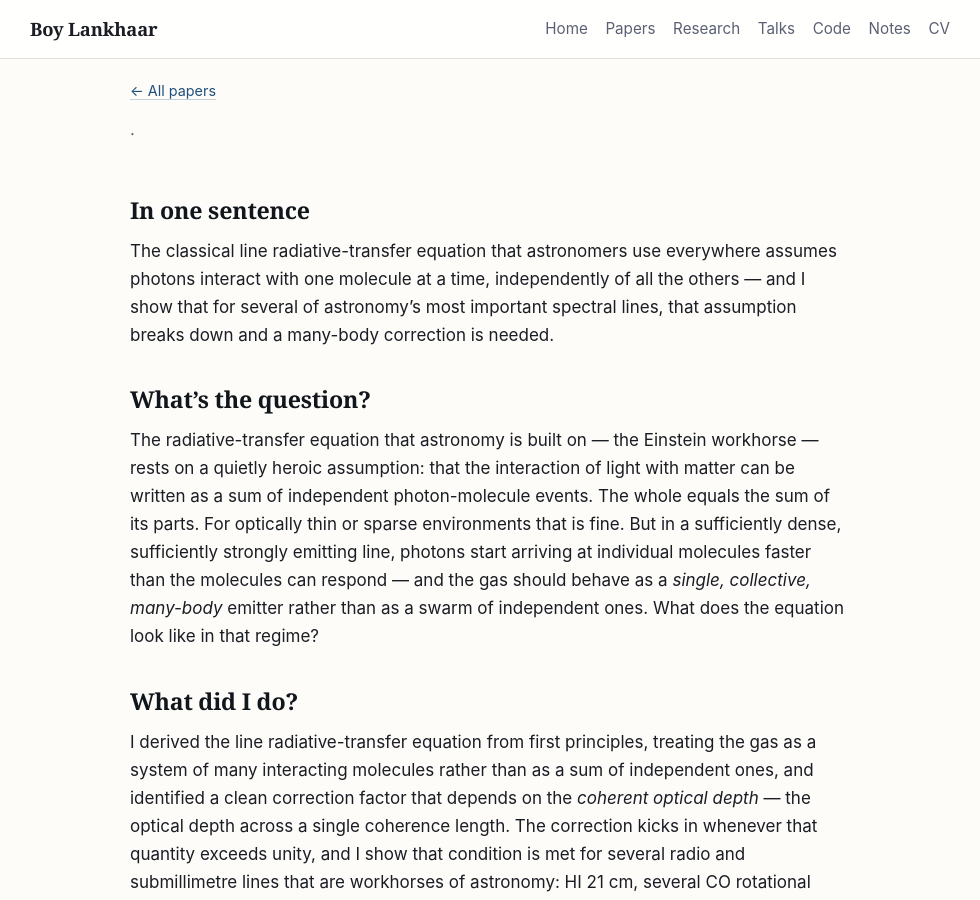
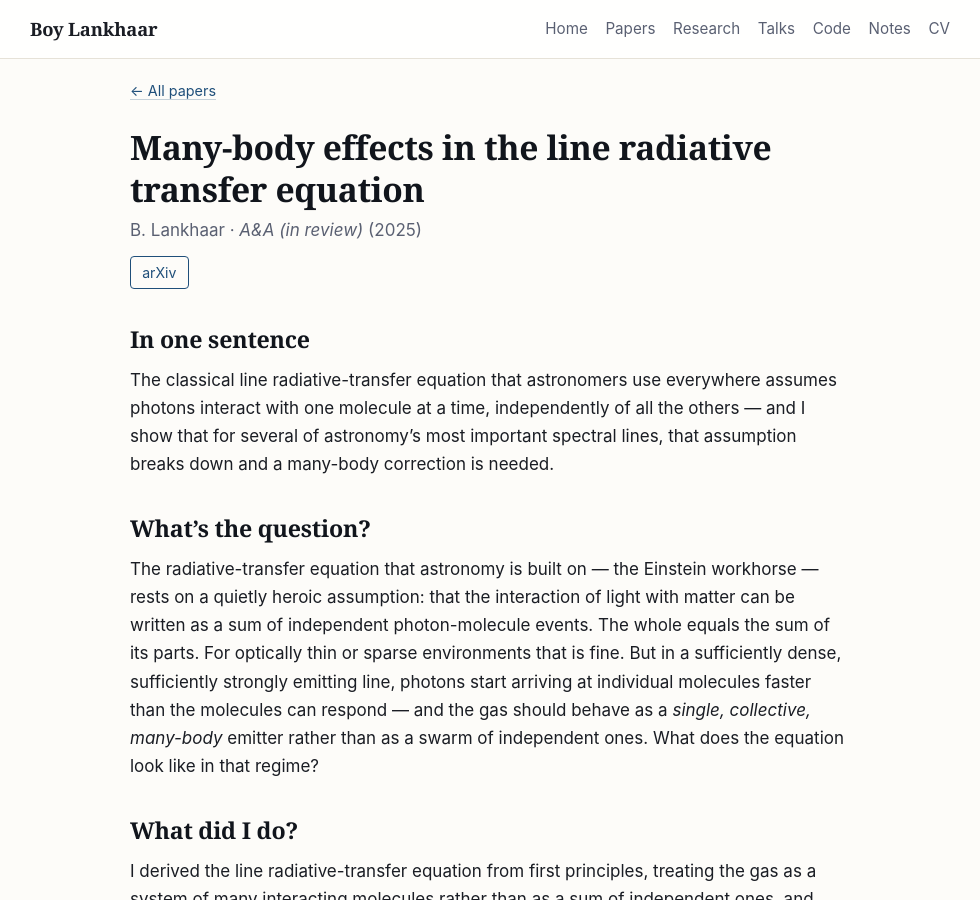
Before and after one commit to blankhaar/blankhaar.github.io, a Jekyll site: the page built from _papers/many-body-radiative-transfer.md, in a window 1280 px wide and 900 px high. Shown: the whole window, without its empty margins (150-1130 px from the left). Built offline with Jekyll 4.4.1, drawn with Linux system fonts in a browser that asks for light colours.

Commit message:
Replace colon with em-dash in summary so YAML parses (was breaking front matter)

```diff
--- a/_papers/many-body-radiative-transfer.md
+++ b/_papers/many-body-radiative-transfer.md
@@ -6,7 +6,7 @@ journal: "A&A (in review)"
 year: 2025
 date: 2025-05-06
 arxiv: "2505.03888"
-summary: A foundational rewrite of the line radiative-transfer equation: when photons interact with molecules faster than the molecules can react individually, the gas behaves as a many-body system and the standard equation needs a correction.
+summary: A foundational rewrite of the line radiative-transfer equation — when photons interact with molecules faster than the molecules can react individually, the gas behaves as a many-body system and the standard equation needs a correction.
 ---
 
 ## In one sentence
```
